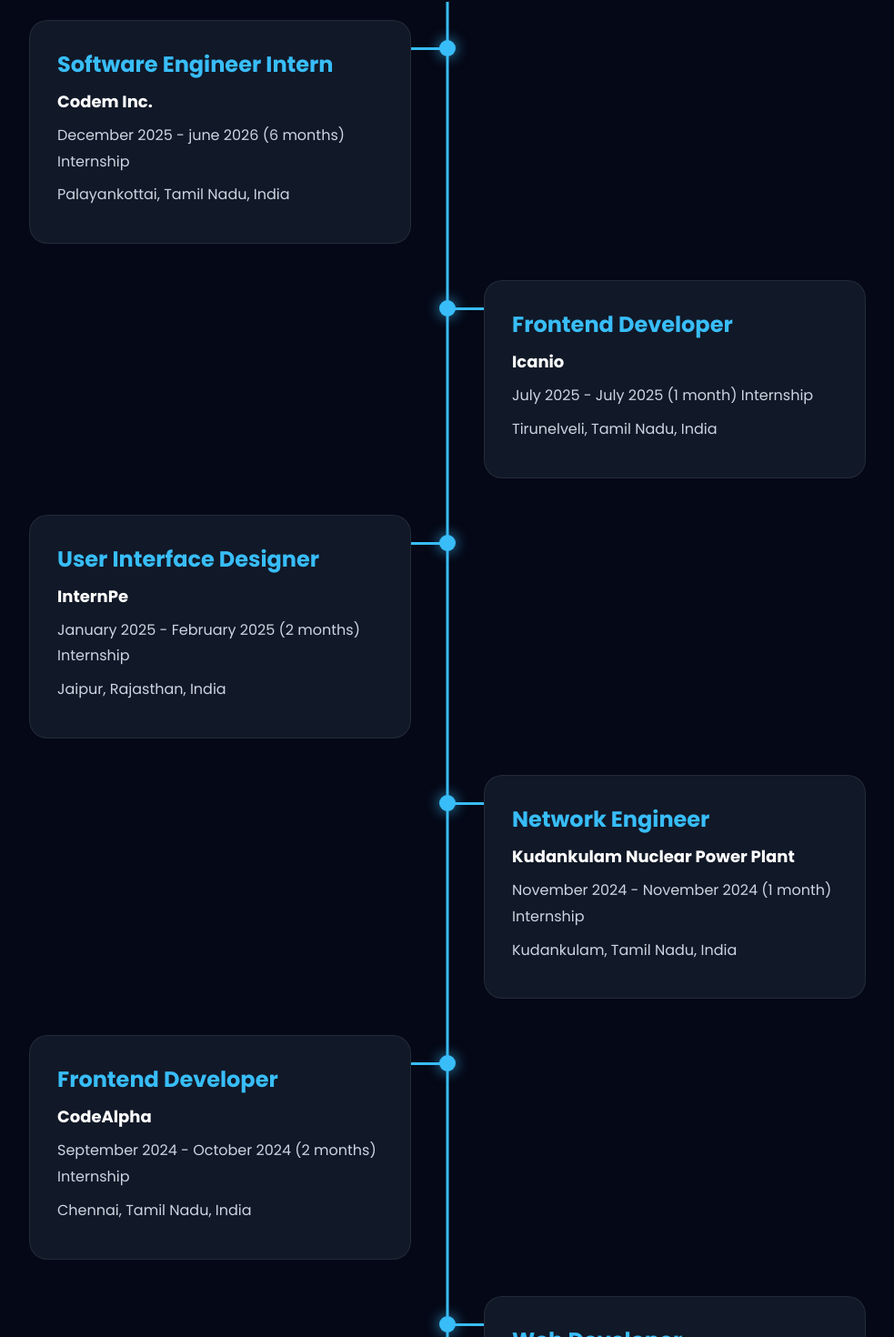
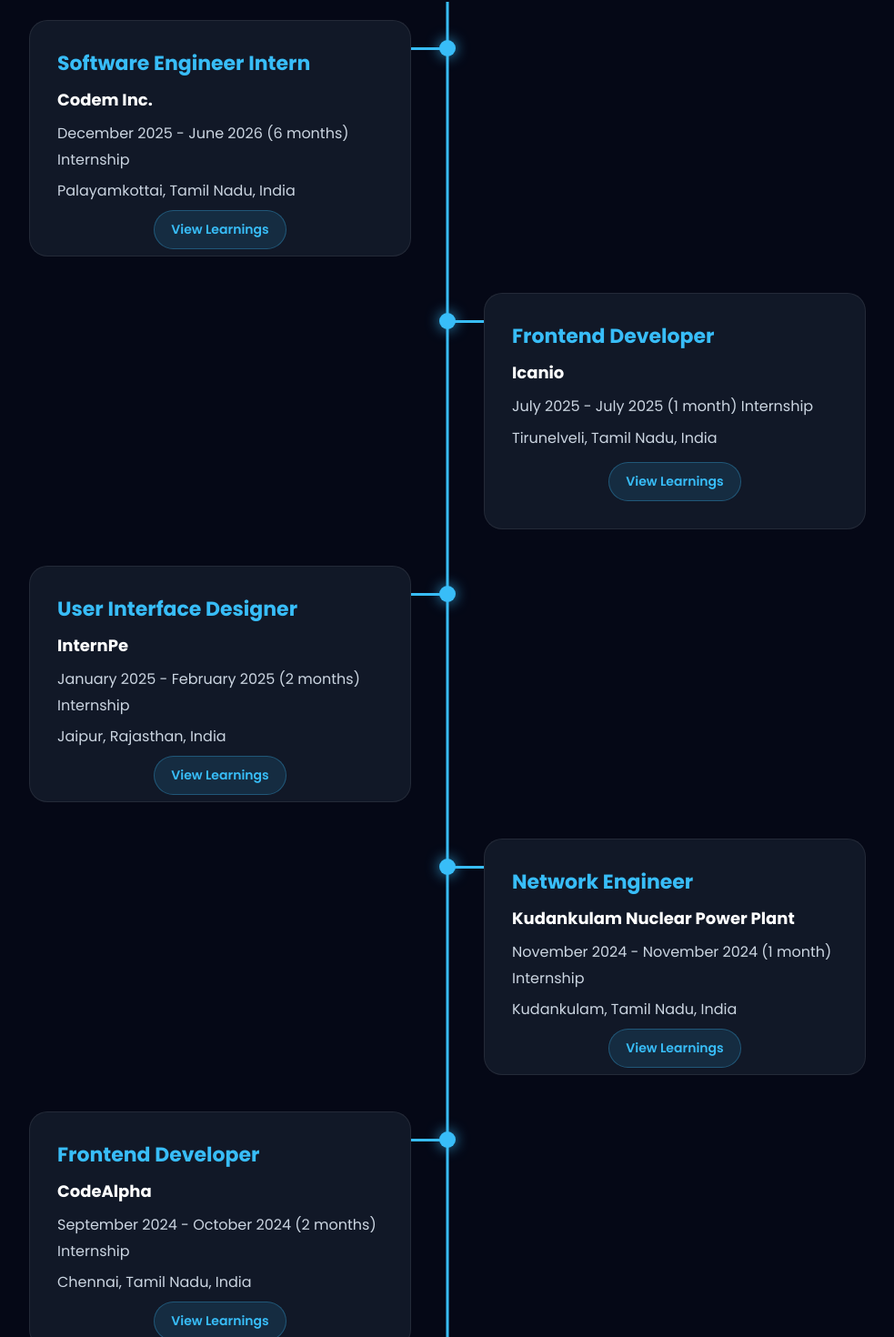
Before and after one commit to yokeshkumar-YK/portfolio-react, a React (Vite) app: page / in a window 1280 px wide. Shown: the part 4009-5479 px from the top of the page at 91% size, without its empty margins (148-1131 px from the left). Built offline with nearby package versions, Linux system fonts and the light colour scheme.

Commit message:
VERSION 7 : Worked on the Share Portfolio ,Experience and contact section

```diff
--- a/src/components/Contact/Contact.css
+++ b/src/components/Contact/Contact.css
@@ -1,6 +1,5 @@
-
 .contact-form {
-  max-width: 850px;
+  max-width: 1100px;
   margin: 0 auto;
 
   background: #111827;
@@ -68,6 +67,8 @@
   background: linear-gradient(135deg, #38bdf8, #9333ea);
 
   color: white;
+  width: 800px;
+
 
   border: none;
 
@@ -80,6 +81,7 @@
   font-weight: 600;
 
   cursor: pointer;
+  align-self: center;
 
   transition: all 0.3s ease;
 }
@@ -94,3 +96,9 @@
   opacity: 0.7;
   cursor: not-allowed;
 }
+
+.contact-row {
+  display: grid;
+  grid-template-columns: 1fr 1fr;
+  gap: 20px;
+}
--- a/src/components/Experience/Experience.css
+++ b/src/components/Experience/Experience.css
@@ -1,12 +1,10 @@
-
 .timeline {
   position: relative;
   max-width: 1000px;
   margin: auto;
 }
 
-/* CENTER LINE */
-
+/* Center line */
 .timeline::before {
   content: "";
   position: absolute;
@@ -32,6 +30,7 @@
   left: 50%;
 }
 
+/* connector line */
 .timeline-item::before {
   content: "";
   position: absolute;
@@ -49,6 +48,7 @@
   left: 0;
 }
 
+/* dot */
 .timeline-item::after {
   content: "";
   position: absolute;
@@ -68,33 +68,135 @@
   left: -9px;
 }
 
+/* FLIP CARD */
+.flip-card {
+  perspective: 1200px;
+  height: 260px;
+}
+
+.flip-card-inner {
+  position: relative;
+  width: 100%;
+  height: 100%;
+  transition: transform 0.8s;
+  transform-style: preserve-3d;
+}
+
+.flip-card:hover .flip-card-inner {
+  transform: rotateY(180deg);
+}
+
+/* FRONT/BACK FIX */
+.flip-card-front,
+.flip-card-back {
+  position: absolute;
+  width: 100%;
+  height: 100%;
+  backface-visibility: hidden;
+}
+
+/* BACK */
+.flip-card-back {
+  transform: rotateY(180deg);
+}
+
+/* CARD */
 .timeline-content {
+  height: 100%;
   background: #111827;
   padding: 30px;
   border-radius: 20px;
   border: 1px solid rgba(255, 255, 255, 0.08);
-  transition: all 0.4s ease;
+
+  /* ✅ FIX: proper layout control */
+  display: flex;
+  flex-direction: column;
 }
 
-.timeline-content:hover {
-  transform: translateY(-8px);
-  border-color: #38bdf8;
-  box-shadow: 0 0 25px rgba(56, 189, 248, 0.2);
-}
-
+/* TEXT */
 .timeline-content h3 {
   color: #38bdf8;
   margin-bottom: 10px;
-  font-size: 24px;
+  font-size: 22px;
 }
 
 .timeline-content h4 {
   margin-bottom: 10px;
   font-size: 18px;
+  color: white;
 }
 
 .timeline-content p {
   color: #cbd5e1;
   line-height: 1.8;
-  margin-bottom: 8px;
+  margin-bottom: 6px;
 }
+
+/* BACK LIST */
+.flip-card-back ul {
+  padding-left: 18px;
+  margin-top: 10px;
+}
+
+.flip-card-back li {
+  color: #cbd5e1;
+  margin-bottom: 10px;
+}
+
+/* ✅ FIXED BUTTON ALIGNMENT */
+.flip-hint {
+  margin-top: auto;
+  /* pushes to bottom */
+  align-self: center;
+  /* center horizontally */
+
+  display: inline-flex;
+  padding: 10px 18px;
+
+  background: rgba(56, 189, 248, 0.12);
+  border: 1px solid rgba(56, 189, 248, 0.3);
+  border-radius: 999px;
+
+  color: #38bdf8;
+  font-size: 14px;
+  font-weight: 600;
+
+  transition: 0.3s ease;
+}
+
+.flip-card:hover .flip-hint {
+  background: #38bdf8;
+  color: #fff;
+}
+
+/* MOBILE */
+@media (max-width: 768px) {
+  .timeline::before {
+    left: 20px;
+  }
+
+  .timeline-item {
+    width: 100%;
+    left: 0 !important;
+    padding-left: 60px;
+    padding-right: 10px;
+  }
+
+  .timeline-item::before {
+    left: 20px;
+    width: 25px;
+  }
+
+  .timeline-item::after {
+    left: 11px !important;
+  }
+
+  .flip-card {
+    height: 300px;
+  }
+
+  /* disable hover flip on mobile */
+  .flip-card:hover .flip-card-inner {
+    transform: none;
+  }
+}
--- a/src/components/Experience/Experience.jsx
+++ b/src/components/Experience/Experience.jsx
@@ -1,4 +1,79 @@
 import "./Experience.css";
+
+const experiences = [
+  {
+    role: "Software Engineer Intern",
+    company: "Codem Inc.",
+    duration: "December 2025 - June 2026 (6 months) Internship",
+    location: "Palayamkottai, Tamil Nadu, India",
+    learnings: [
+      "Developed scalable web applications using React.",
+      "Worked with APIs and database integration.",
+      "Improved application performance and responsiveness.",
+    ],
+  },
+  {
+    role: "Frontend Developer",
+    company: "Icanio",
+    duration: "July 2025 - July 2025 (1 month) Internship",
+    location: "Tirunelveli, Tamil Nadu, India",
+    learnings: [
+      "Built responsive user interfaces.",
+      "Improved UI consistency across devices.",
+      "Worked with reusable React components.",
+      "Enhanced user experience and accessibility.",
+    ],
+  },
+  {
+    role: "User Interface Designer",
+    company: "InternPe",
+    duration: "January 2025 - February 2025 (2 months) Internship",
+    location: "Jaipur, Rajasthan, India",
+    learnings: [
+      "Designed wireframes and prototypes in Figma.",
+      "Learned UI/UX design principles.",
+      "Created user-centered design solutions.",
+      "Improved visual hierarchy and layouts.",
+    ],
+  },
+  {
+    role: "Network Engineer",
+    company: "Kudankulam Nuclear Power Plant",
+    duration: "November 2024 - November 2024 (1 month) Internship",
+    location: "Kudankulam, Tamil Nadu, India",
+    learnings: [
+      "Understood enterprise networking concepts.",
+      "Worked with network infrastructure basics.",
+      "Learned system monitoring techniques.",
+      "Observed real-world network operations.",
+    ],
+  },
+  {
+    role: "Frontend Developer",
+    company: "CodeAlpha",
+    duration: "September 2024 - October 2024 (2 months) Internship",
+    location: "Chennai, Tamil Nadu, India",
+    learnings: [
+      "Created interactive web applications.",
+      "Practiced modern JavaScript concepts.",
+      "Built responsive project interfaces.",
+      "Improved debugging and problem-solving skills.",
+    ],
+  },
+  {
+    role: "Web Developer",
+    company: "Elewayte",
+    duration: "February 2024 - March 2024 (2 months) Internship",
+    location: "Chennai, Tamil Nadu, India",
+    learnings: [
+      "Developed responsive websites.",
+      "Worked with HTML, CSS, and JavaScript.",
+      "Improved frontend development workflow.",
+      "Learned deployment and optimization basics.",
+    ],
+  },
+];
+
 const Experience = () => {
   return (
     <section className="experience section" id="experience">
@@ -7,59 +82,33 @@
       </div>
 
       <div className="timeline">
-        <div className="timeline-item">
-          <div className="timeline-content">
-            <h3>Software Engineer Intern</h3>
-            <h4>Codem Inc.</h4>
-            <p>December 2025 - june 2026 (6 months) Internship</p>
-            <p>Palayankottai, Tamil Nadu, India</p>
+        {experiences.map((exp, index) => (
+          <div className="timeline-item" key={index}>
+            <div className="flip-card">
+              <div className="flip-card-inner">
+                {/* FRONT */}
+                <div className="flip-card-front timeline-content">
+                  <h3>{exp.role}</h3>
+                  <h4>{exp.company}</h4>
+                  <p>{exp.duration}</p>
+                  <p>{exp.location}</p>
+
+                  <span className="flip-hint">View Learnings</span>
+                </div>
+
+                {/* BACK */}
+                <div className="flip-card-back timeline-content">
+                  <h3>Key Learnings</h3>
+                  <ul>
+                    {exp.learnings.map((item, i) => (
+                      <li key={i}>{item}</li>
+                    ))}
+                  </ul>
+                </div>
+              </div>
+            </div>
           </div>
-        </div>
-
-        <div className="timeline-item">
-          <div className="timeline-content">
-            <h3>Frontend Developer</h3>
-            <h4>Icanio</h4>
-            <p>July 2025 - July 2025 (1 month) Internship</p>
-            <p>Tirunelveli, Tamil Nadu, India</p>
-          </div>
-        </div>
-
-        <div className="timeline-item">
-          <div className="timeline-content">
-            <h3>User Interface Designer</h3>
-            <h4>InternPe</h4>
-            <p>January 2025 - February 2025 (2 months) Internship</p>
-            <p>Jaipur, Rajasthan, India</p>
-          </div>
-        </div>
-
-        <div className="timeline-item">
-          <div className="timeline-content">
-            <h3>Network Engineer</h3>
-            <h4>Kudankulam Nuclear Power Plant</h4>
-            <p>November 2024 - November 2024 (1 month) Internship</p>
-            <p>Kudankulam, Tamil Nadu, India</p>
-          </div>
-        </div>
-
-        <div className="timeline-item">
-          <div className="timeline-content">
-            <h3>Frontend Developer</h3>
-            <h4>CodeAlpha</h4>
-            <p>September 2024 - October 2024 (2 months) Internship</p>
-            <p>Chennai, Tamil Nadu, India</p>
-          </div>
-        </div>
-
-        <div className="timeline-item">
-          <div className="timeline-content">
-            <h3>Web Developer</h3>
-            <h4>Elewayte</h4>
-            <p>February 2024 - March 2024 (2 months) Internship</p>
-            <p>Chennai, Tamil Nadu, India</p>
-          </div>
-        </div>
+        ))}
       </div>
     </section>
   );
--- a/src/components/SharePortfolio/SharePortfolio.jsx
+++ b/src/components/SharePortfolio/SharePortfolio.jsx
@@ -1,4 +1,5 @@
 import "./SharePortfolio.css";
+
 const SharePortfolio = () => {
   const copyLink = () => {
     navigator.clipboard.writeText(window.location.href);
@@ -6,49 +7,32 @@
   };
 
   return (
-    <div className="share-portfolio">
+    <section className="share-portfolio">
       <h3>Share My Portfolio</h3>
 
       <p>
-        Know someone looking for Frontend, Full Stack Development or UI Design
-        skills? Share my portfolio.
+        Know someone looking for Frontend Development, Full Stack Development,
+        or UI/UX Design skills? Feel free to share my portfolio or contact me
+        directly.
       </p>
 
       <div className="share-buttons">
-        <button onClick={copyLink}>
+        <button onClick={copyLink} className="copy-btn">
           <i className="fa-solid fa-copy"></i>
-          Copy Link
+          <span>Copy Portfolio Link</span>
         </button>
 
-        <a
-          href={`https://wa.me/?text=Check out Yokesh Kumar's Portfolio ${window.location.href}`}
-          target="_blank"
-          rel="noreferrer"
-          className="share-btn"
-        >
-          <i className="fa-brands fa-whatsapp"></i>
-          WhatsApp
+        <a href="tel:+916385574820" className="contact-action">
+          <i className="fa-solid fa-phone"></i>
+          <span>+91 6385574820</span>
         </a>
 
-        <a
-          href={`mailto:?subject=Portfolio Recommendation&body=Check out Yokesh Kumar's Portfolio ${window.location.href}`}
-          className="share-btn"
-        >
+        <a href="mailto:yokeshkumar1910@gmail.com" className="contact-action">
           <i className="fa-solid fa-envelope"></i>
-          Email
-        </a>
-
-        <a
-          href={`https://www.linkedin.com/sharing/share-offsite/?url=${window.location.href}`}
-          target="_blank"
-          rel="noreferrer"
-          className="share-btn"
-        >
-          <i className="fa-brands fa-linkedin"></i>
-          LinkedIn
+          <span>yokeshkumar1910@gmail.com</span>
         </a>
       </div>
-    </div>
+    </section>
   );
 };
 
```
Also changed, not shown: src/components/SharePortfolio/SharePortfolio.css (+136 -30 lines), 1 other file (tests, documents, lock files or other folders).
